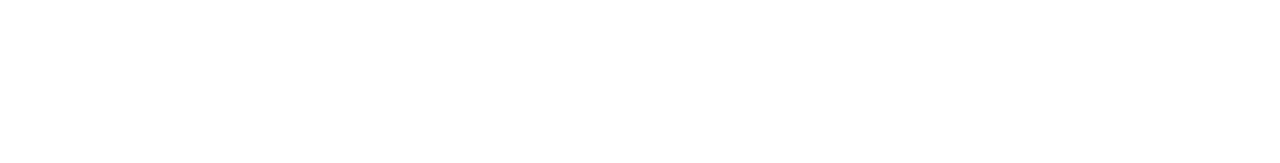
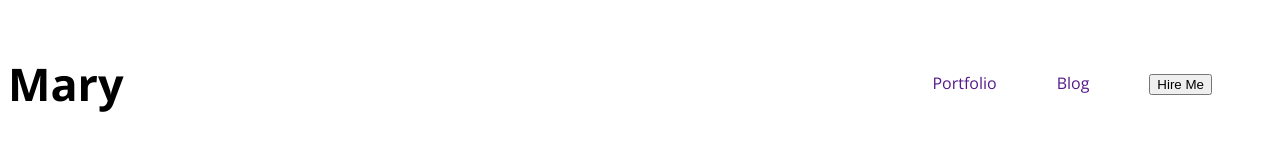
Before and after one commit to UmmayKashfa/Portfolio-Design, a plain HTML site: page index.html in a window 1280 px wide. Drawn offline with nearby package versions, Linux system fonts and the light colour scheme.

Commit message:
nav added

```diff
--- a/index.html
+++ b/index.html
@@ -4,8 +4,23 @@
     <meta charset="UTF-8">
     <meta name="viewport" content="width=device-width, initial-scale=1.0">
     <title>Portfolio</title>
+    <link rel="preconnect" href="https://fonts.googleapis.com">
+<link rel="preconnect" href="https://fonts.gstatic.com" crossorigin>
+<link href="https://fonts.googleapis.com/css2?family=Open+Sans:ital,wght@0,300..800;1,300..800&display=swap" rel="stylesheet">
+    <link rel="stylesheet" href="style/style.css">
 </head>
 <body>
-
+    <header>
+        <nav>
+            <h3>Ma<span>r</span>y</h3>
+            <ul class="nav-title">
+                <li><a href="">Portfolio</a></li>
+                <li><a href="">Blog</a></li>
+                <li><button>Hire Me</button></li>
+            </ul>
+        </nav>
+    </header>
+    <main></main>
+    <footer></footer>
 </body>
 </html>
--- a/style/style.css
+++ b/style/style.css
@@ -0,0 +1,28 @@
+body{
+    font-family: "Open Sans", sans-serif;
+}
+.btn-primary{
+    border-radius: 5px;
+    background-color: #FD6E0A;
+    color: #ffffff;
+}
+/* Nav related design */
+nav{
+    display: flex;
+    justify-content: space-between;
+    align-items: center;
+
+}
+nav h3{
+    font-size: 45px;
+}
+nav > ul {
+    display: flex;
+}
+nav li {
+   list-style: none;
+    margin-right: 60px;
+}
+nav li a {
+    text-decoration: none;
+}
```
